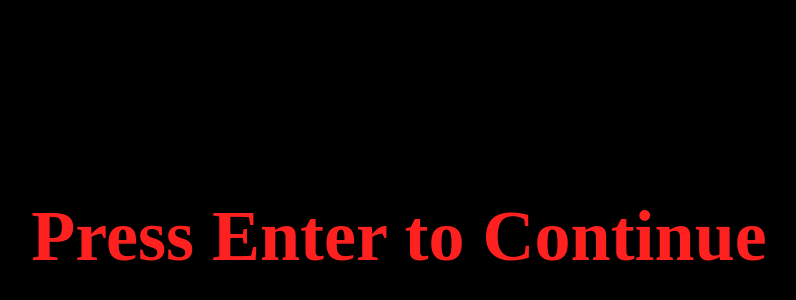
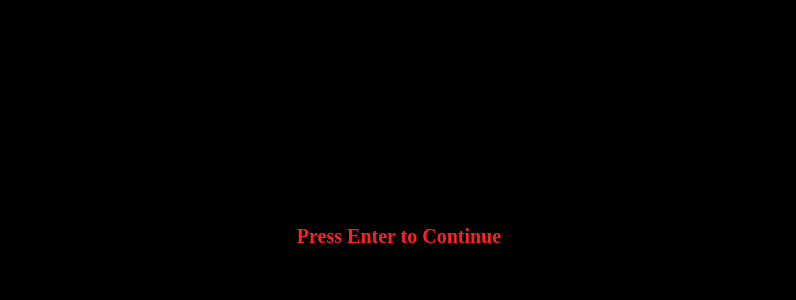
Before and after one commit to khizarusestate/MyPortfolio, a React (Vite) app: page / in a window 1280 px wide. Shown: the part 164-464 px from the top of the page, without its empty margins (241-1037 px from the left). Built offline with nearby package versions, Linux system fonts and the light colour scheme.

Commit message:
Set enter prompt font size to 20px

```diff
--- a/src/styles.css
+++ b/src/styles.css
@@ -34,7 +34,7 @@ body {
 .welcome-text {
   margin: 0;
   color: #ff2020;
-  font-size: clamp(2rem, 6vw, 4.5rem);
+  font-size: 20px;
   font-weight: 700;
   opacity: 0;
   animation: welcome-fade-in 1.4s ease forwards;
```
